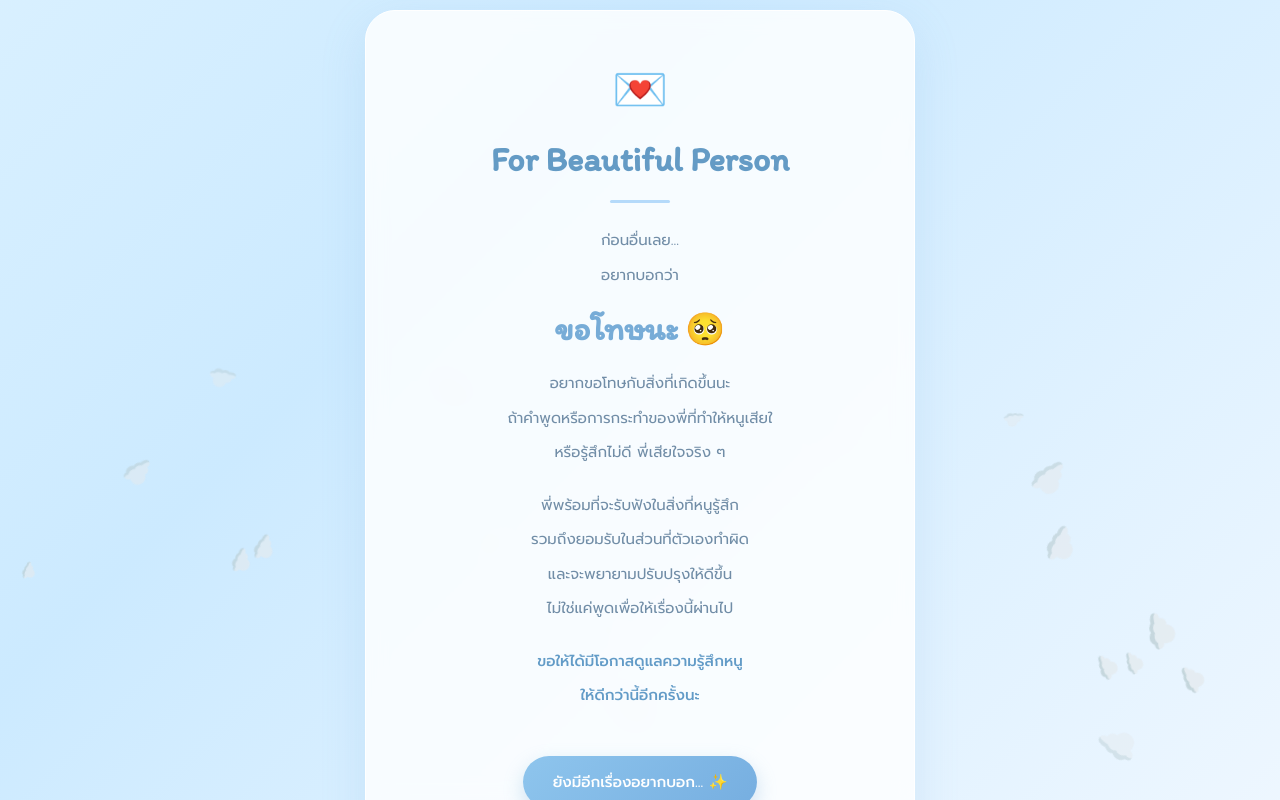
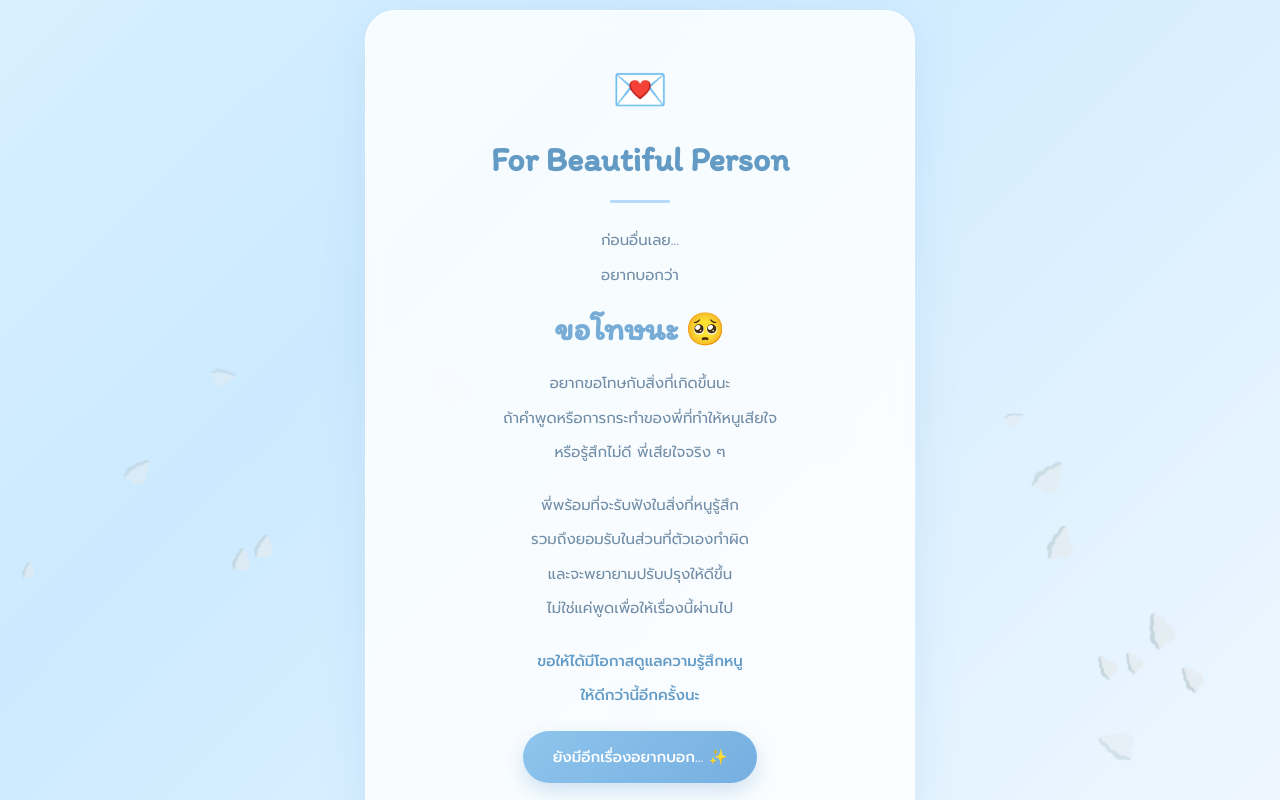
Before and after one commit to kitpre27-crypto/sorry, a plain HTML site: page index.html in a window 1280 px wide. Both pictures are taken after a click on the button "เปิดจดหมาย 💌". Shown: the part 855-1655 px from the top of the page. Drawn offline with Linux system fonts and the light colour scheme.

Commit message:
Add files via upload

```diff
--- a/index.html
+++ b/index.html
@@ -66,7 +66,7 @@
 
                 <p>
                     อยากขอโทษกับสิ่งที่เกิดขึ้นนะ<br>
-                    ถ้าคำพูดหรือการกระทำของพี่ที่ทำให้หนูเสียใ<br>
+                    ถ้าคำพูดหรือการกระทำของพี่ที่ทำให้หนูเสียใจ<br>
                     หรือรู้สึกไม่ดี พี่เสียใจจริง ๆ
                 </p>
 
@@ -82,7 +82,7 @@
                     ให้ดีกว่านี้อีกครั้งนะ
                 </p>
 
-                <button class="next-button" id="nextBtn">
+                <button class="main-button" onclick="goToPage(2)">
                     ยังมีอีกเรื่องอยากบอก... ✨
                 </button>
             </div>
@@ -102,7 +102,7 @@
                     กลัวว่ามันจะทำให้ความรู้สึกของหนูมันแย่ไปกว่านี้
                 </p>
 
-                <button class="main-button" id="forgiveBtn">
+                <button class="main-button" onclick="goToPage(3)">
                     ดีกันนะ 🫂
                 </button>
 
```
